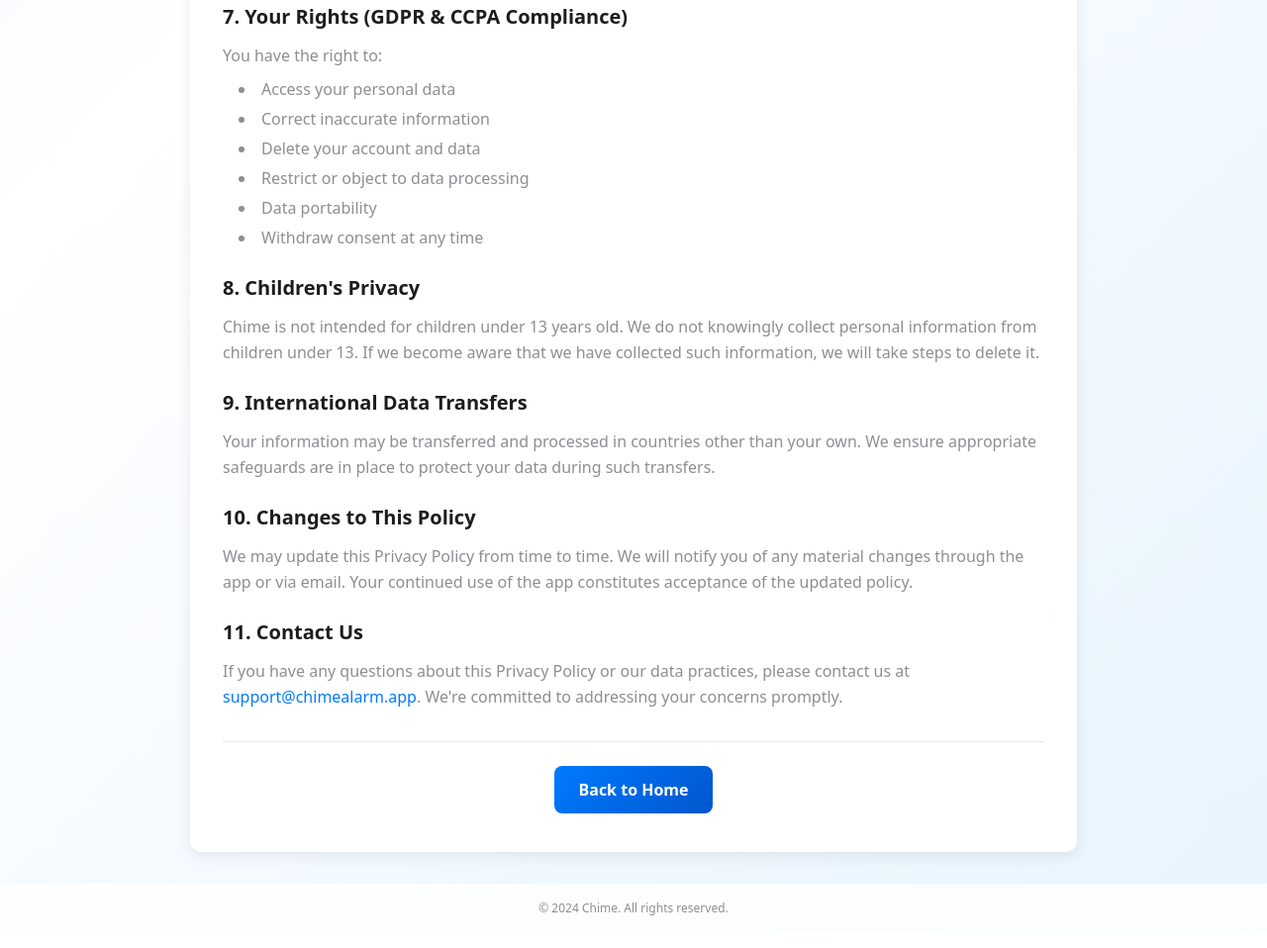
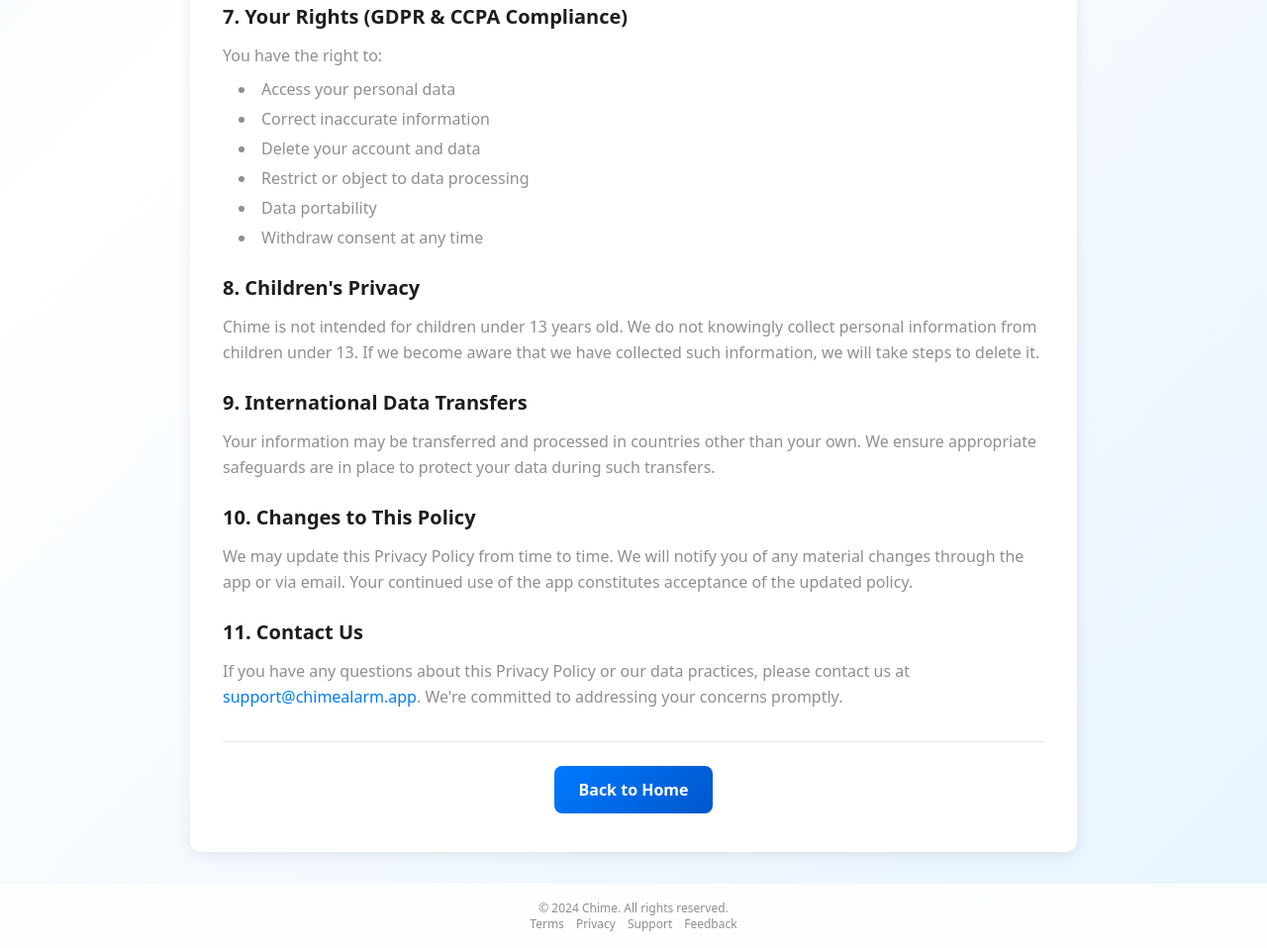
Before and after one commit to spiffaz/chime-website, a website: page src/privacy.html in a window 1280 px wide. Shown: the part 1723-2681 px from the top of the page at 99% size. Drawn offline with nearby package versions, Linux system fonts and the light colour scheme.

Commit message:
feat: add feedback link to footer

```diff
--- a/src/privacy.html
+++ b/src/privacy.html
@@ -458,6 +458,12 @@
     <footer class="backdrop-blur-ios bg-white/80 border-t border-white/30 py-4 px-4 sm:px-6 lg:px-8">
         <div class="max-w-7xl mx-auto text-center">
             <div class="text-xs text-chime-gray">© 2024 Chime. All rights reserved.</div>
+            <div class="flex space-x-3 text-xs text-chime-gray justify-center">
+                <a href="terms.html" class="hover:text-chime-blue transition-colors">Terms</a>
+                <a href="privacy.html" class="hover:text-chime-blue transition-colors">Privacy</a>
+                <a href="support.html" class="hover:text-chime-blue transition-colors">Support</a>
+                <a href="https://chime.userjot.com/" target="_blank" rel="noopener noreferrer" class="hover:text-chime-blue transition-colors">Feedback</a>
+            </div>
         </div>
     </footer>
 
```
Also changed, not shown: src/index.html (+1 -0 lines), src/support.html (+6 -0 lines), src/terms.html (+6 -0 lines).
